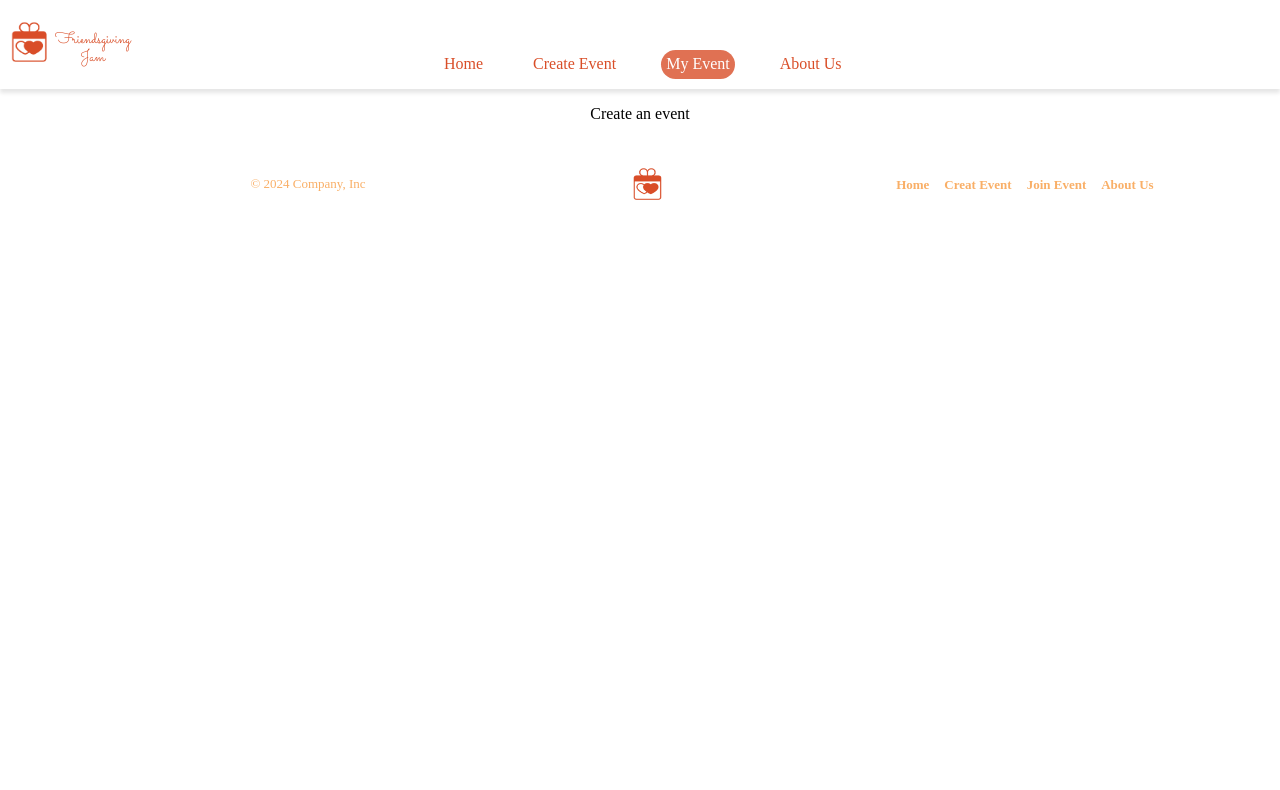
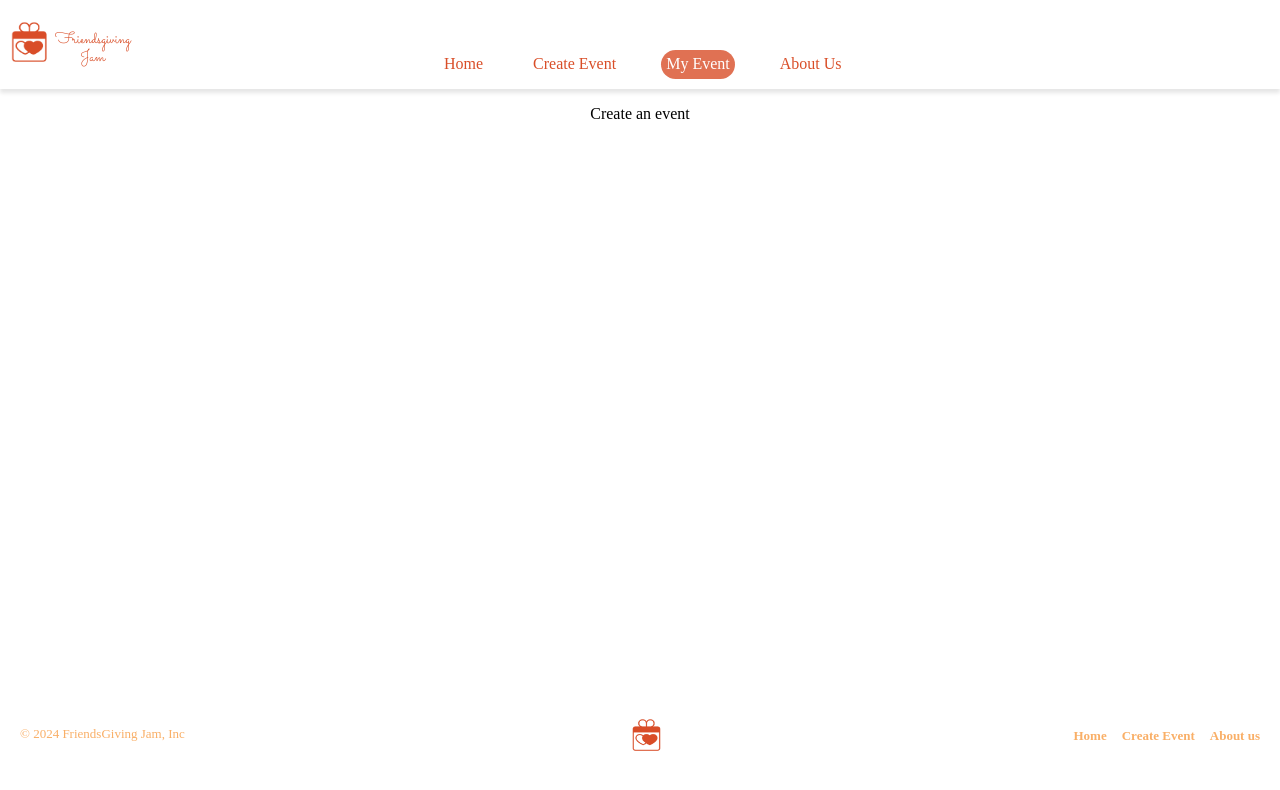
Before and after one commit to Sharrine8/code-jam_react, a React (Vite) app: page /#/my-event in a window 1280 px wide. Shown: the top 790 px of the page. Built offline with nearby package versions, Linux system fonts and the light colour scheme.

Commit message:
added style to main and footer

```diff
--- a/src/blocks/App.css
+++ b/src/blocks/App.css
@@ -1,3 +1,9 @@
 #root {
   text-align: center;
 }
+
+.app {
+  display: flex;
+  flex-direction: column;
+  min-height: 100vh;
+}
--- a/src/blocks/Footer.css
+++ b/src/blocks/Footer.css
@@ -1,8 +1,9 @@
 footer {
-  padding: 20px 20px 40px 144px;
+  padding: 40px 20px;
   display: flex;
-  justify-content: space-around;
+  justify-content: space-between;
   align-items: center;
+  margin-top: auto;
 }
 
 .footer__companyTag {
@@ -32,17 +33,6 @@ footer {
   font-size: 13px;
 }
 
-/* .footer__border {
-  border-bottom: 1px solid white;
-  width: 80%;
-  margin: 0 auto 10px;
-} */
-
-/*
-.fa-brands {
-  padding-right: 10px;
-} */
-
 @media screen and (max-width: 700px) {
   .footer__item {
     font-size: 18px;
--- a/src/blocks/Main.css
+++ b/src/blocks/Main.css
@@ -6,7 +6,7 @@
 .main__header {
   display: flex;
   gap: 30px;
-  padding: 2em 40px;
+  padding: 80px 40px;
   justify-content: space-evenly;
 }
 
@@ -16,13 +16,17 @@
   align-items: center;
 }
 
+.main__header-right {
+  width: 55%;
+}
+
 .main__logo {
   max-width: 300px;
 }
 
 .main__subtitle {
   font-family: "Sacramento", Arial, sans-serif;
-  font-size: 20px;
+  font-size: 30px;
 }
 
 .main__video {
@@ -37,11 +41,27 @@
 .main__planner {
   background: linear-gradient(
     180deg,
-    rgba(217, 78, 40, 0.3) 0%,
+    rgb(255 110 71) 0%,
     rgba(255, 255, 255, 1) 80%
   );
   border-radius: 30px;
   min-height: 300px;
+  padding: 80px 40px;
+}
+
+.Main-planner-text {
+  margin-bottom: 50px;
+}
+
+.Main__planner-flex {
+  display: flex;
+  align-items: center;
+  gap: 20px;
+}
+
+.planner__image {
+  max-width: 400px;
+  border-radius: 30px;
 }
 
 @media (max-width: 870px) {
--- a/src/components/App.jsx
+++ b/src/components/App.jsx
@@ -9,7 +9,7 @@ import "../blocks/App.css";
 
 function App() {
   return (
-    <div className="App">
+    <div className="app">
       <Header />
       <Routes>
         <Route path="/" element={<Main />} />
--- a/src/components/Footer.jsx
+++ b/src/components/Footer.jsx
@@ -1,32 +1,27 @@
 import "../blocks/footer.css";
 import miniLogo from "../assets/logo-orange-mini.png";
-
+import { NavLink } from "react-router-dom";
 function Footer() {
   return (
     <footer className="footer">
-      <p className="footer__companyTag">© 2024 Company, Inc</p>
+      <p className="footer__companyTag">© 2024 FriendsGiving Jam, Inc</p>
       <img className="footer__logo" src={miniLogo} alt="logo-orange-mini" />
       <div className="footer__container footer__border">
         <ul className="footer__links">
           <li>
-            <a href="../idex.html" className="footer__item">
+            <NavLink to="/" className="footer__item">
               Home
-            </a>
+            </NavLink>
           </li>
           <li>
-            <a href="#" className="footer__item">
-              Creat Event
-            </a>
+            <NavLink to="/events" className="footer__item">
+              Create Event
+            </NavLink>
           </li>
           <li>
-            <a href="#" className="footer__item">
-              Join Event
-            </a>
-          </li>
-          <li>
-            <a href="#" className="footer__item">
-              About Us
-            </a>
+            <NavLink to="/about-us" className="footer__item">
+              About us
+            </NavLink>
           </li>
         </ul>
       </div>
--- a/src/components/Main.jsx
+++ b/src/components/Main.jsx
@@ -1,6 +1,7 @@
 import logo from "../assets/logo-orange-invis.png";
 import video from "../assets/friends-video.mp4";
 import "../blocks/Main.css";
+import planner__image from "../assets/main__planner-image.jpg";
 
 function Main() {
   return (
@@ -9,10 +10,6 @@ function Main() {
         <div className="main__header-left">
           <img className="main__logo" src={logo} alt="Friendsgiving Jam Logo" />
           <p className="main__subtitle">Event Planner</p>
-          <p className="main__header-text">
-            This is the header section where we put the title, intro, and video
-            section
-          </p>
         </div>
         <div className="main__header-right">
           <video
@@ -26,10 +23,26 @@ function Main() {
         </div>
       </section>
       <section className="main__planner">
-        This is the part about the planner, with the image of a planner example
-        and a side with the info of how it work
-        <div>okss</div>
-        <div>hello world </div>
+        <h3 className="Main-planner-text">Create an Event Today </h3>
+        <div className="Main__planner-flex">
+          <div>
+            <img
+              className="planner__image"
+              src={planner__image}
+              alt="planner__image"
+            />
+          </div>
+          <div>
+            <p>
+              Lorem ipsum dolor sit amet consectetur adipisicing elit. Esse et
+              fuga, distinctio eum iusto mollitia earum qui similique atque
+              blanditiis error aut deleniti nesciunt, tempora saepe, doloribus
+              voluptatum ipsum molestias labore perferendis est facilis!
+              Deleniti optio eos adipisci ut sit possimus perferendis eum
+              laboriosam modi cupiditate nulla, minus a quo.
+            </p>
+          </div>
+        </div>
       </section>
     </div>
   );
```
Also changed, not shown: 1 other file (tests, documents, lock files or other folders).
